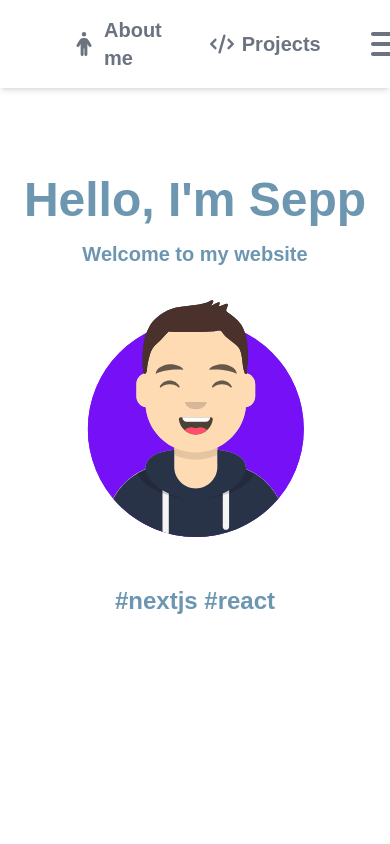
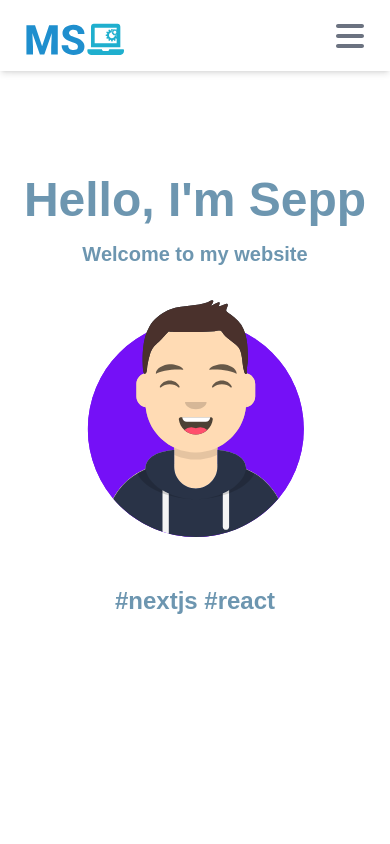
Before and after one commit to FeliMax/signore, a Next.js app: page / in a window 390 px wide. Shown: the top 844 px of the page. Built offline with nearby package versions, Linux system fonts and the light colour scheme.

Commit message:
TASK: create mobile header menu

```diff
--- a/components/Footer/Footer.tsx
+++ b/components/Footer/Footer.tsx
@@ -2,10 +2,11 @@ import Image from 'next/image';
 import NextLogo from '/assets/next-logo.png'
 import {IconList} from '../IconList/IconList';
 import {Logo} from '../Logo/Logo';
+import {iconProps} from '../Icon/Icon';
 
 // example data
 
-const icons = [
+const icons: iconProps[] = [
     {
         iconName: 'fab fa-github',
         url: 'github.com'
@@ -23,7 +24,7 @@ export const Footer = () => {
         <section className="py-8">
             <div className="container flex flex-col items-center ">
                 <Logo/>
-                <IconList icons={icons} className="gap-8 text-gray-500 py-6"/>
+                <IconList icons={icons} className="gap-8 text-gray-500 py-8" iconClassName="w-6 md:w-8 h-6 md:h-8 hover:scale-110 duration-300"/>
                 <p className="text-sm">{`${new Date().getFullYear()} Made by Maximilian Stelzl and Felix Wielander`}</p>
                 <div className="flex items-center gap-2">
                     <p className="text-sm">Powered by</p>
--- a/components/Header/Header.tsx
+++ b/components/Header/Header.tsx
@@ -1,8 +1,9 @@
 import {Icon} from '../Icon/Icon';
 import Logo from '/assets/logo.svg'
 import Image from 'next/image';
-import { IconProp } from '@fortawesome/fontawesome-svg-core';
+import {IconProp} from '@fortawesome/fontawesome-svg-core';
 import content from '../../public/content/header.json';
+import {useState} from 'react';
 
 interface NavbarItem {
     text?: string;
@@ -17,26 +18,33 @@ interface HeaderContent {
 
 export const Header = () => {
     const headerContent = content as HeaderContent;
+    const [open, setOpen] = useState<boolean>(false);
+
+    const setIsOpen = ():void => {
+         setOpen(prevState => !prevState)
+    }
 
     return (
         <header className="fixed w-full h-fit px-2 py-4 bg-white shadow-md z-20">
             <nav className=" container flex justify-between items-center gap-12 text-gray-500">
                 <div className="">
-                    <Image src={Logo} width={100} height={50} alt="logo" />
+                    <Image src={Logo} width={100} height={50} alt="logo"/>
                 </div>
-                <ul className="flex items-center gap-12 font-bold">
+                <ul className={'md:flex md:flex-row font-bold ' + (open ? 'absolute top-full flex flex-col gap-8 items-start px-8 pt-12 bg-white inset-0 h-screen pointer-events-none' : 'hidden md:gap-12 font-bold')}>
                     {headerContent.items.map(item => {
                         return (
-                            <li className="group flex items-center gap-2 text-xl hover:text-secondary cursor-pointer duration-100" key={item.text}>
-                                <Icon className="w-6 h-6 group-hover:rotate-[360deg] duration-700" iconName={item.icon as IconProp}/>
+                            <li className="group flex items-center gap-2 text-xl hover:text-secondary cursor-pointer duration-100"
+                                key={item.text}>
+                                <Icon className="w-6 h-6 group-hover:rotate-[360deg] duration-700"
+                                      iconName={item.icon as IconProp}/>
                                 {item.text}
                             </li>
                         )
                     })}
                 </ul>
-                <div className="block md:hidden">
-                    <Icon className="w-8 h-8 " iconName="bars"/>
-                </div>
+                <button  className="block md:hidden" onClick={setIsOpen}>
+                    <Icon className={'w-8 h-8'} iconName={!open ? 'bars' : 'x'}/>
+                </button>
             </nav>
         </header>
     )
--- a/components/IconList/IconList.tsx
+++ b/components/IconList/IconList.tsx
@@ -9,8 +9,8 @@ interface iconListProps {
 export const IconList = ({icons, className, iconClassName}: iconListProps) => {
     return (
         <div className={'flex ' + className}>
-            {icons.map(icon =>
-                <Icon iconName={icon.iconName} url={icon.url} className={'w-6 md:w-8 h-6 md:h-8 ' + iconClassName} key={icon.url}/>
+            {icons?.map(icon =>
+                <Icon iconName={icon.iconName} url={icon.url} className={iconClassName} key={icon.url}/>
             )}
         </div>
     )
```
